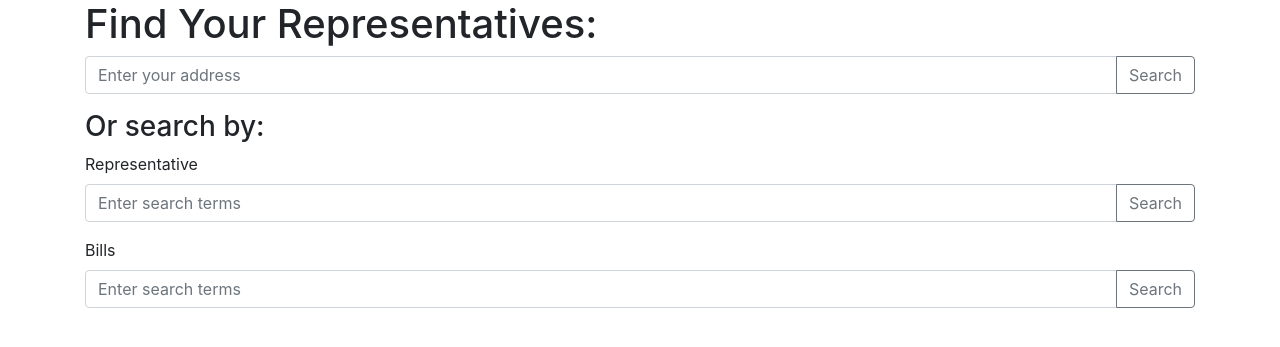
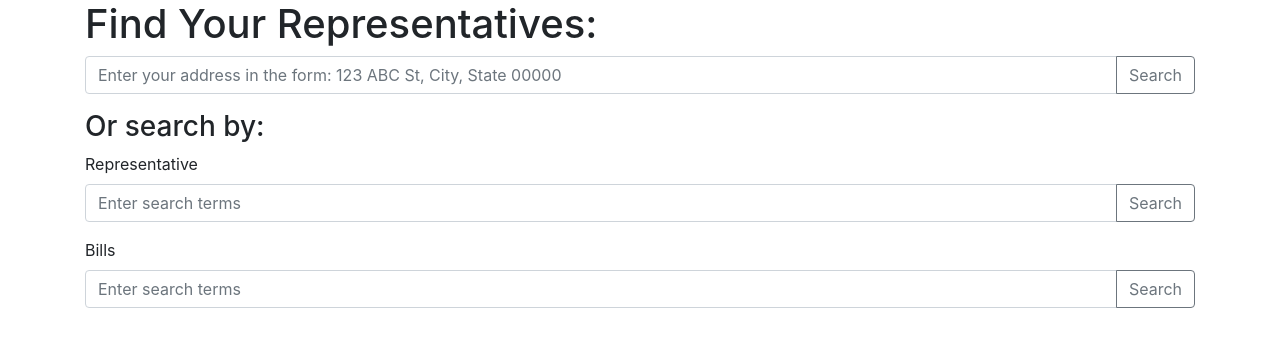
Before and after one commit to hunter-heidenreich/Democracy-Now, a Django app: page / in a window 1280 px wide. Shown: the part 56-403 px from the top of the page. Run offline with Django 3.2, Linux system fonts and the light colour scheme; some libraries are stand-ins or nearby versions.

```diff
--- a/website/demviz/templates/demviz/index.html
+++ b/website/demviz/templates/demviz/index.html
@@ -16,7 +16,7 @@
          <div class="row">
              <div class="col">
                  <div class="input-group mb-3">
-                     <input type="text" class="form-control" placeholder="Enter your address" aria-label="Address search" aria-describedby="button-addon2">
+                     <input type="text" class="form-control" placeholder="Enter your address in the form: 123 ABC St, City, State 00000" aria-label="Address search" aria-describedby="button-addon2">
                      <div class="input-group-append">
                         <button class="btn btn-outline-secondary" type="button" id="button-addon2">Search</button>
                      </div>
```
